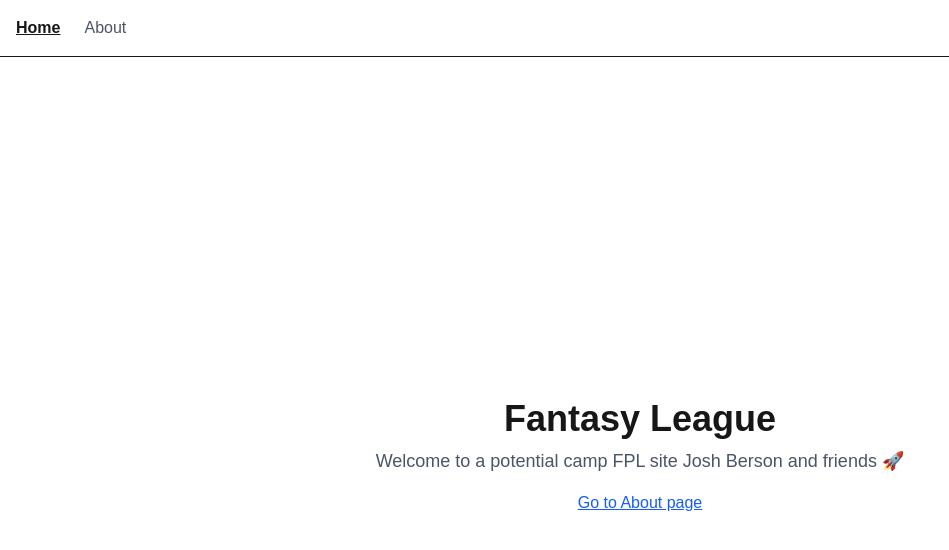
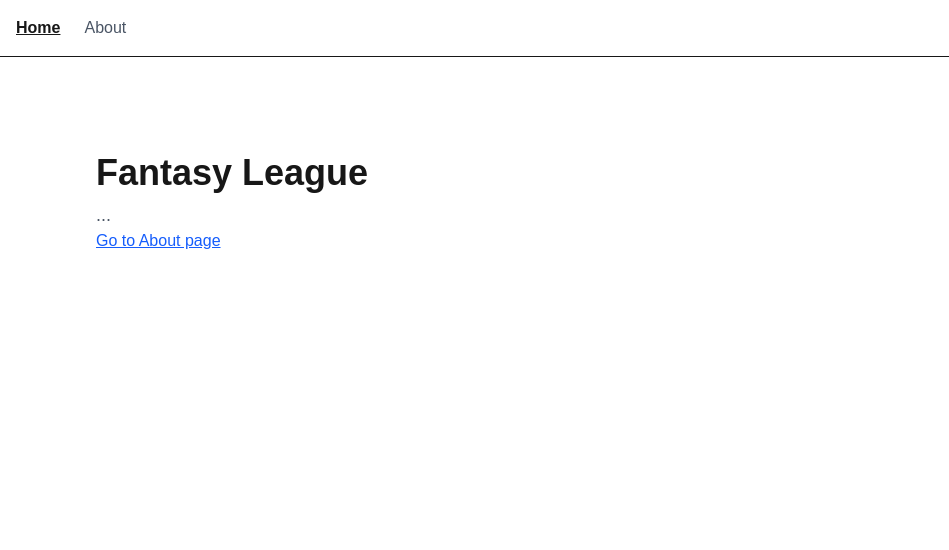
Before and after one commit to Jakealex/fantasy-league, a Next.js app: page / in a window 1280 px wide. Shown: the top 550 px of the page, without its empty margins (0-949 px from the left). Built offline with nearby package versions, Linux system fonts and the light colour scheme.

Commit message:
feat: add global error and loading states

```diff
--- /dev/null
+++ b/src/app/error.tsx
@@ -0,0 +1,29 @@
+'use client';
+import React from 'react';
+
+export default function Error({
+  error,
+  reset,
+}: {
+  error: Error & { digest?: string };
+  reset: () => void;
+}) {
+  React.useEffect(() => {
+    console.error(error);
+  }, [error]);
+
+  return (
+    <main className="min-h-[60vh] grid place-items-center p-6 text-center">
+      <div>
+        <h1 className="text-2xl font-bold">Something went wrong</h1>
+        <p className="mt-2 text-gray-600">Please try again.</p>
+        <button
+          onClick={() => reset()}
+          className="mt-4 rounded-lg border px-4 py-2"
+        >
+          Reload page
+        </button>
+      </div>
+    </main>
+  );
+}
--- /dev/null
+++ b/src/app/loading.tsx
@@ -0,0 +1,9 @@
+export default function Loading() {
+  return (
+    <main className="min-h-[60vh] grid place-items-center p-6 text-center">
+      <div className="animate-pulse">
+        <p className="text-gray-600">Loading…</p>
+      </div>
+    </main>
+  );
+}
--- a/src/app/page.tsx
+++ b/src/app/page.tsx
@@ -2,14 +2,10 @@ import Link from "next/link";
 
 export default function Home() {
   return (
-    <main className="flex min-h-screen flex-col items-center justify-center p-24">
+    <main className="p-24">
       <h1 className="text-4xl font-bold">Fantasy League</h1>
-      <p className="mt-2 text-lg text-gray-600">
-        Welcome to a potential camp FPL site Josh Berson and friends 🚀
-      </p>
-      <Link href="/about" className="mt-4 text-blue-600 underline">
-        Go to About page
-      </Link>
+      <p className="mt-2 text-lg text-gray-600">...</p>
+      <Link href="/about" className="mt-4 text-blue-600 underline">Go to About page</Link>
     </main>
   );
 }
```
